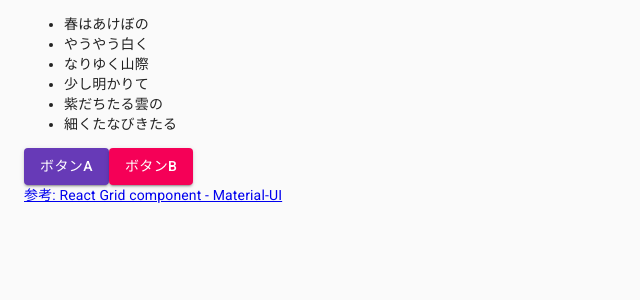
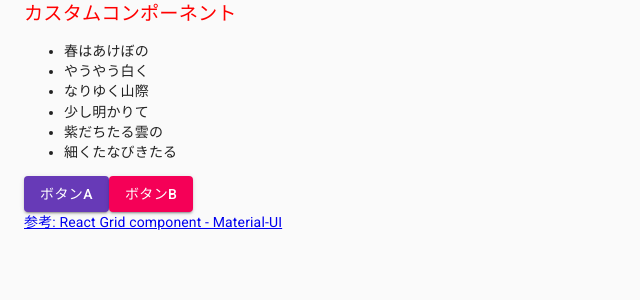
Before and after one commit to jey3dayo/nextjs-hands-on-2021, a Next.js app: page /example5 in a window 1280 px wide. Shown: the top 300 px of the page, without its empty margins (0-640 px from the left). Built offline with nearby package versions, Linux system fonts and the light colour scheme.

Commit message:
タイトル追加

```diff
--- a/pages/example5.js
+++ b/pages/example5.js
@@ -15,6 +15,7 @@ const items = [
 const Example = () => {
   return (
     <Container>
+      <div style={{ color: 'red', fontSize: '1.2rem' }}>カスタムコンポーネント</div>
       <CustomList users={items} />
       <CustomButton>ボタンA</CustomButton>
       <CustomButtonSecondary>ボタンB</CustomButtonSecondary>
```
